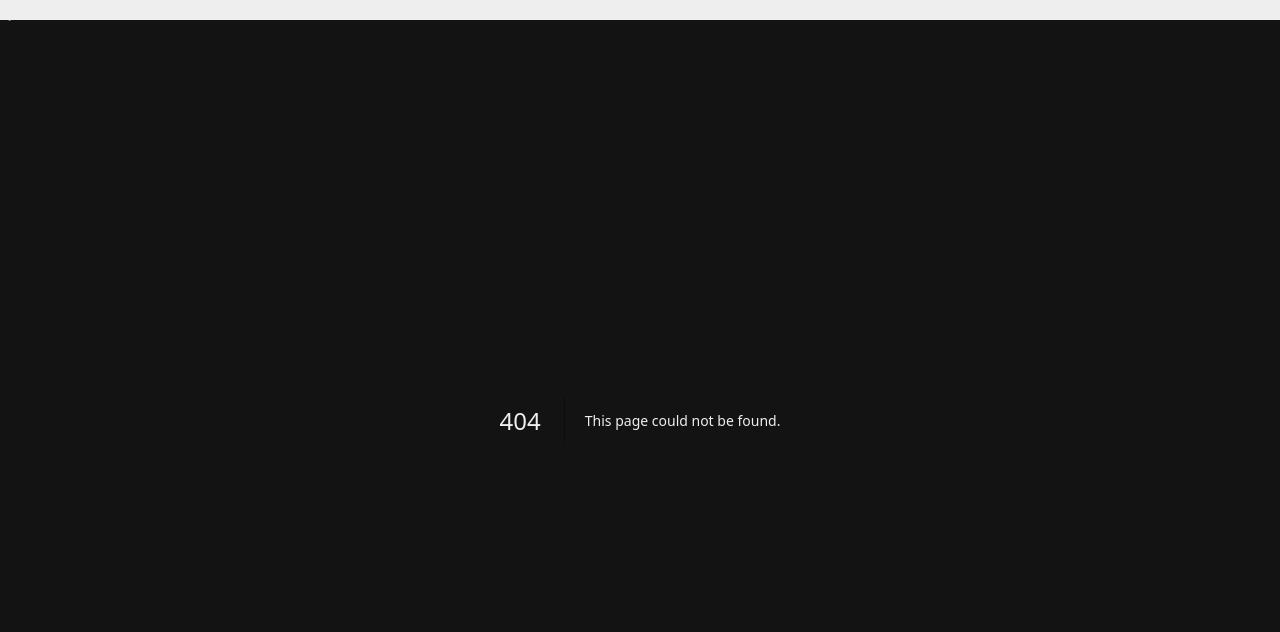
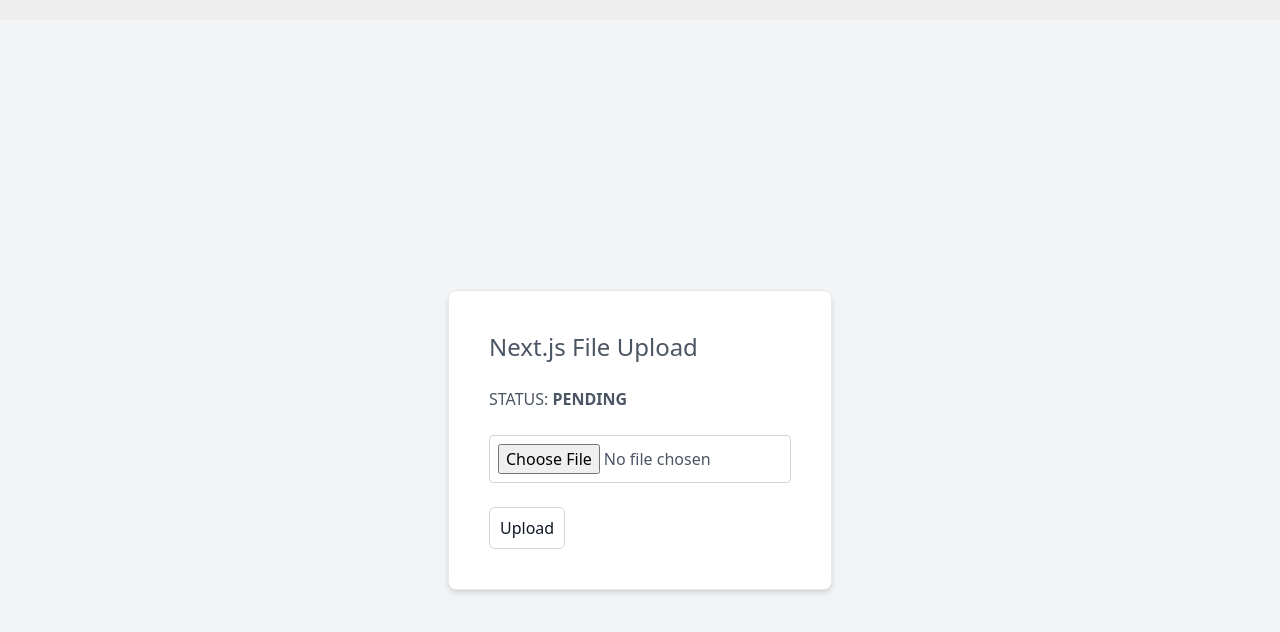
Before and after one commit to Stepcio/qr-menu, a Next.js app: page /admin in a window 1280 px wide. Before the commit this address had no page. Shown: the top 632 px of the page. Built offline with nearby package versions, Linux system fonts and the light colour scheme.

Commit message:
Added AWS S3 Bucket to store images

```diff
--- a/next.config.js
+++ b/next.config.js
@@ -1,4 +1,13 @@
 /** @type {import('next').NextConfig} */
-const nextConfig = {}
+const nextConfig = {
+    images: {
+      remotePatterns: [
+        {
+          protocol: "https",
+          hostname: "**.amazonaws.com",
+        },
+      ],
+    },
+  };
 
-module.exports = nextConfig
+  module.exports = nextConfig;
--- /dev/null
+++ b/src/app/admin/page.tsx
@@ -0,0 +1,9 @@
+import { FileUpload } from "@/components/global/FileUpload";
+
+export default function Home() {
+  return (
+    <main className="flex min-h-screen flex-col items-center justify-center p-24 bg-gray-100">
+      <FileUpload />
+    </main>
+  );
+}
--- /dev/null
+++ b/src/app/api/presigned-url/route.ts
@@ -0,0 +1,33 @@
+import { getSignedUrl } from "@aws-sdk/s3-request-presigner";
+import { S3Client, PutObjectCommand } from "@aws-sdk/client-s3";
+import { NextRequest } from "next/server";
+
+const client = new S3Client({
+  region: process.env.S3_REGION,
+  credentials: {
+    accessKeyId: process.env.S3_ACCESS_KEY ?? '',
+    secretAccessKey: process.env.S3_SECRET_KEY ?? '',
+  },
+});
+
+export async function GET(request: NextRequest) {
+  const { searchParams } = request.nextUrl;
+
+  const file = searchParams.get("file");
+
+  if (!file) {
+    return Response.json(
+      { error: "File query parameter is required" },
+      { status: 400 }
+    );
+  }
+
+  const command = new PutObjectCommand({
+    Bucket: process.env.S3_BUCKET_NAME,
+    Key: file,
+  });
+
+  const url = await getSignedUrl(client, command, { expiresIn: 60 });
+
+  return Response.json({ presignedUrl: url });
+}
--- /dev/null
+++ b/src/components/global/FileUpload.tsx
@@ -0,0 +1,93 @@
+'use client';
+
+import Image from 'next/image';
+import React, { useState } from 'react';
+import { SubmitHandler, useForm } from 'react-hook-form';
+
+type FormValues = {
+  file: FileList;
+};
+
+enum STATUS {
+  'SAVING' = 'SAVING',
+  'SUCCESS' = 'SUCCESS',
+  'ERROR' = 'ERROR',
+  'PENDING' = 'PENDING',
+}
+
+export const FileUpload = () => {
+  const [status, setStatus] = useState(STATUS.PENDING);
+  const [fileUrl, setFileUrl] = useState('');
+  const { register, handleSubmit } = useForm<FormValues>();
+
+  const onSubmit: SubmitHandler<FormValues> = async (data) => {
+    if (!data.file[0]) {
+      setStatus(STATUS.ERROR);
+      return;
+    }
+
+    setStatus(STATUS.SAVING);
+
+    const filename = data.file[0].name;
+
+    const res = await fetch(`/api/presigned-url?file=${filename}`);
+
+    const { presignedUrl } = (await res.json()) as { presignedUrl: string };
+
+    const fileUpload = await fetch(presignedUrl, {
+      method: 'PUT',
+      body: data.file[0],
+    });
+
+    if (!fileUpload.ok) {
+      setStatus(STATUS.ERROR);
+      return;
+    }
+
+    setFileUrl(`https://qr-menu-project.s3.amazonaws.com/${filename}`);
+    setStatus(STATUS.SUCCESS);
+  };
+
+  return (
+    <section>
+      <form
+        onSubmit={handleSubmit(onSubmit)}
+        className='w-full max-w-sm m-auto py-10 mt-10 px-10 border rounded-lg drop-shadow-md bg-white text-gray-600 flex flex-col gap-6'
+      >
+        <h1 className='text-2xl'>Next.js File Upload</h1>
+        <p className='text-md'>
+          STATUS: <span className='font-bold'>{status}</span>
+        </p>
+        <div className=''>
+          <input
+            type='file'
+            {...register('file')}
+            className='w-full text-gray-600 rounded border-gray-300 focus:ring-gray-500 dark:focus:ring-gray-600 border py-2 px-2'
+          />
+        </div>
+        <div className=''>
+          <input
+            type='submit'
+            value='Upload'
+            disabled={status === STATUS.SAVING}
+            className={`${
+              status === STATUS.SAVING ? 'cursor-not-allowed' : ''
+            } cursor-pointer px-2.5 py-2 font-medium text-gray-900 bg-white rounded-md border border-gray-300 hover:bg-gray-100 hover:text-blue-600  disabled:text-gray-300`}
+          />
+        </div>
+
+        {fileUrl.length ? (
+          <div className='rounded-md overflow-hidden'>
+            <Image
+              src={fileUrl}
+              width={350}
+              height={350}
+              objectFit='cover'
+              alt='Uploaded image'
+            />
+          </div>
+        ) : null}
+      </form>
+    </section>
+  );
+};
```
Also changed, not shown: prisma/seed.ts (added, +32 -0 lines), 1 other file (tests, documents, lock files or other folders).
